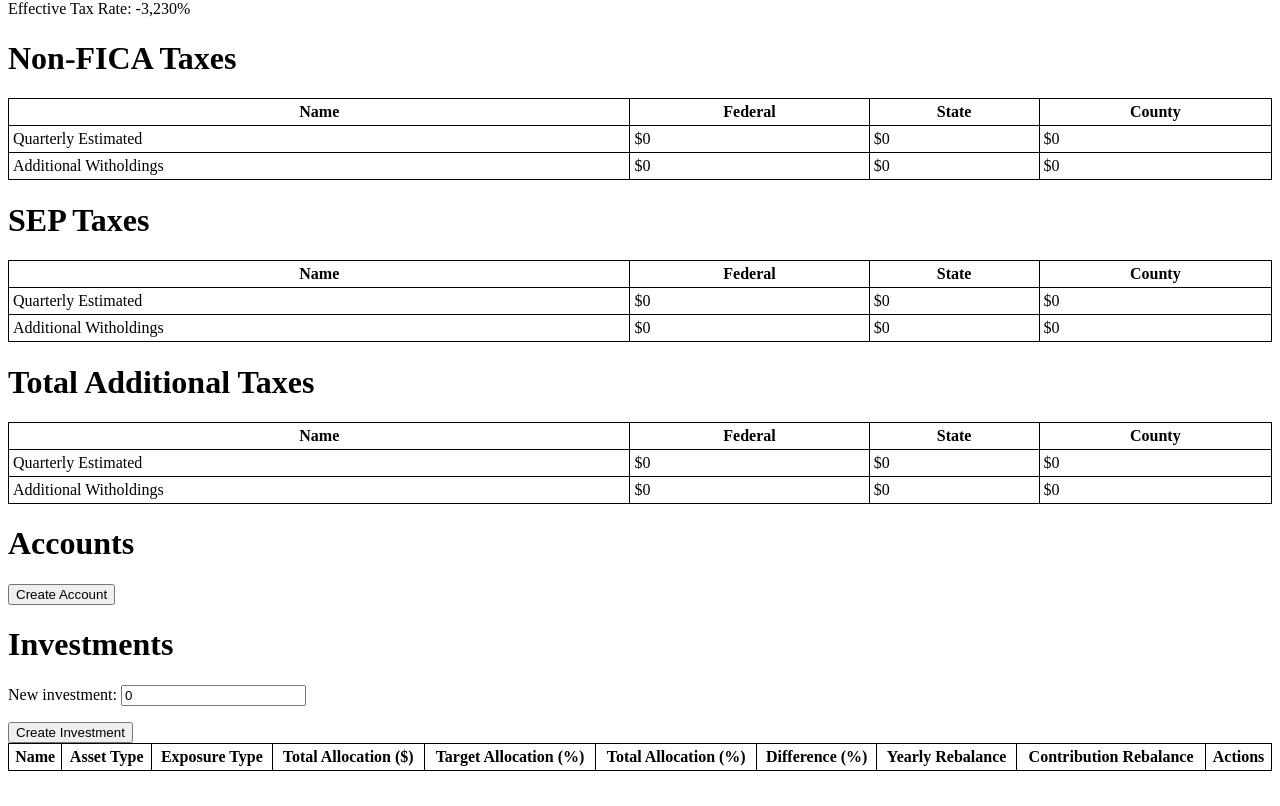
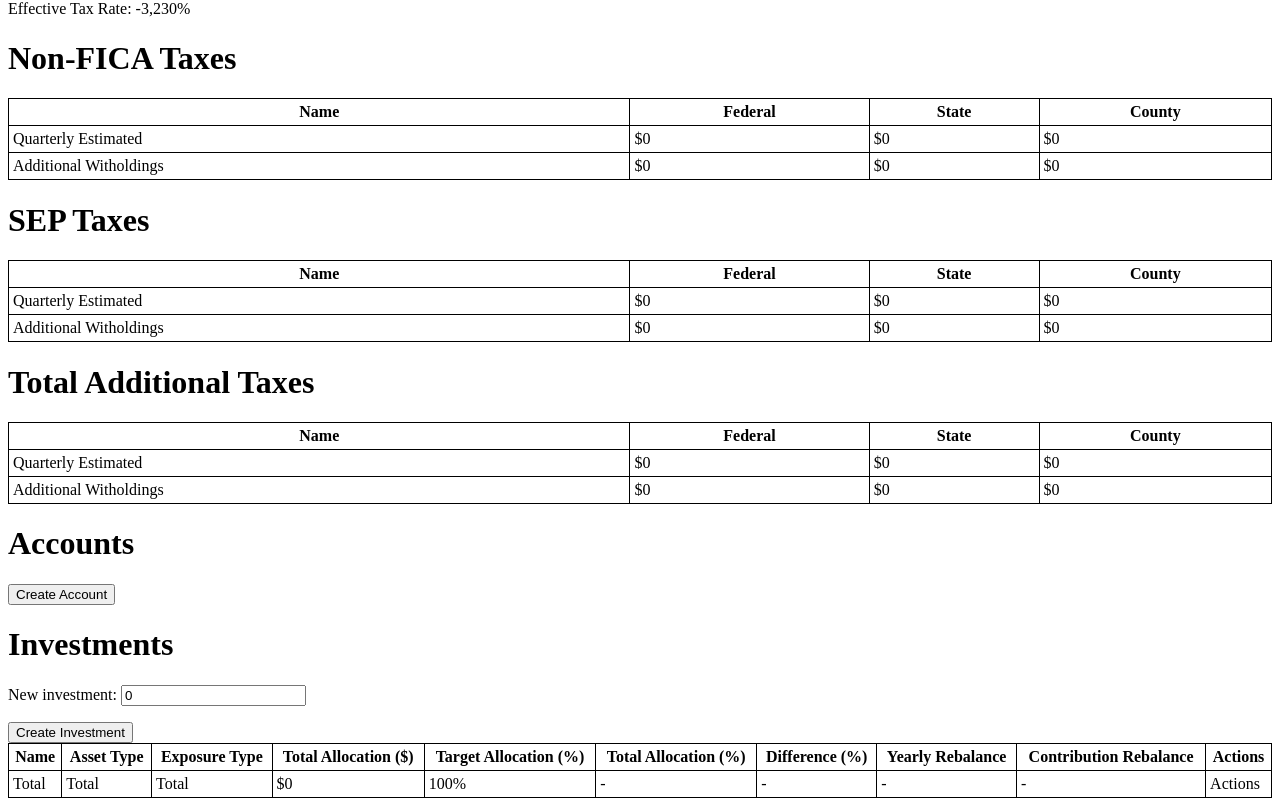
Before and after one commit to cvoege/monies, a React (Vite) app: page / in a window 1280 px wide. Shown: the part 2596-3402 px from the top of the page. Before the commit the page ends 3375 px from the top, so only its background shows below. Built offline with nearby package versions, Linux system fonts and the light colour scheme.

Commit message:
Add total to investments

```diff
--- a/src/components/Input.tsx
+++ b/src/components/Input.tsx
@@ -50,7 +50,6 @@ export const NumberInput = ({ onChange, value, min, max, ...basicProps }: Number
       const newNumberValue = Number.isNaN(baseNumberValue)
         ? null
         : clamp({ value: baseNumberValue, min, max });
-      console.log({baseStringValue, trimmedStringValue, baseNumberValue, newNumberValue})
       numberValueRef.current = newNumberValue;
       const newStringValue =
         typeof newNumberValue === 'number' && newNumberValue !== baseNumberValue
--- a/src/pages/InvestmentZone.tsx
+++ b/src/pages/InvestmentZone.tsx
@@ -195,6 +195,30 @@ export const InvestmentZone = () => {
               </TableRow>
             );
           })}
+          <TableRow>
+            <TableEntry>
+              Total
+            </TableEntry>
+            <TableEntry>Total</TableEntry>
+            <TableEntry>Total</TableEntry>
+            {accounts.map((account) => {
+              const value = fullInvestmentDetails.reduce((acc, investment) => acc + (investmentIdToAccountIdToBalance[investment.id]?.[account.id]?.value || 0), 0);
+              return (
+                <TableEntry key={account.id}>
+                  {formatDollars(value)}
+                </TableEntry>
+              );
+            })}
+            <TableEntry>{formatDollars(fullInvestmentDetails.reduce((acc, investment) => acc + investment.currentInvestmentValue, 0))}</TableEntry>
+            <TableEntry>
+              100%
+            </TableEntry>
+            <TableEntry>-</TableEntry>
+            <TableEntry>-</TableEntry>
+            <TableEntry>-</TableEntry>
+            <TableEntry>-</TableEntry>
+            <TableEntry>Actions</TableEntry>
+          </TableRow>
         </TableBody>
       </Table>
 
```
